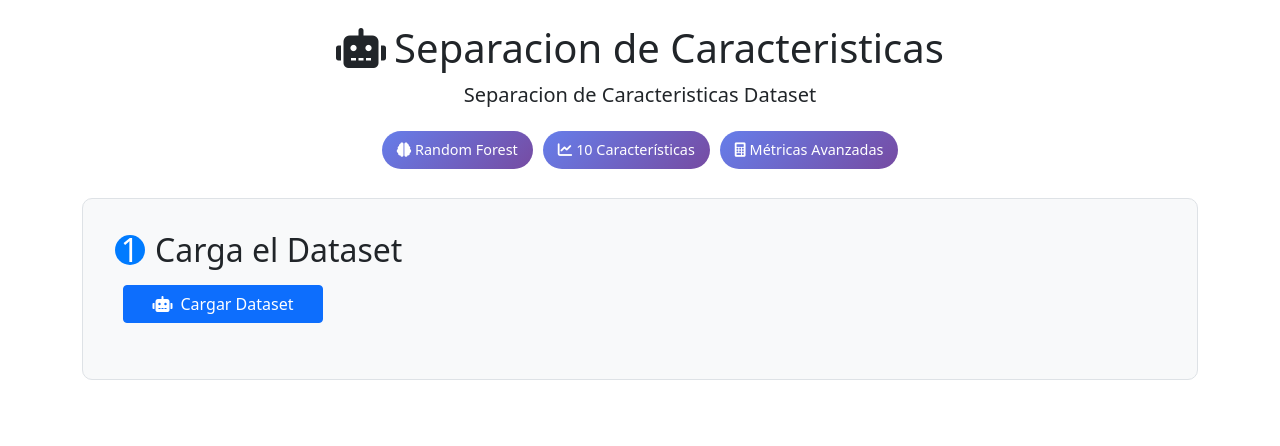
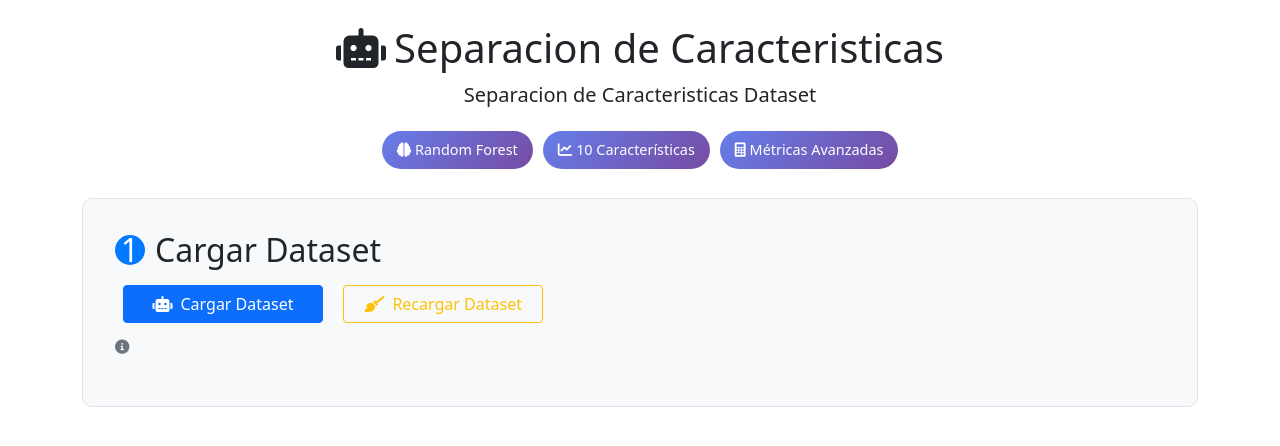
Before and after one commit to dandark666/api-sepa, a Django app: page / in a window 1280 px wide. Shown: the top 446 px of the page. Run offline with Django 5.2, Linux system fonts and the light colour scheme.

Commit message:
Update index.html

```diff
--- a/templates/index.html
+++ b/templates/index.html
@@ -110,12 +110,18 @@
             </div>
         </div>
 
-        <!-- Paso 1: Cargar Modelos -->
+         <!-- Paso 1: Cargar Modelos -->
         <div class="section">
-            <h2><span class="step-number">1</span>Carga el Dataset</h2>
+            <h2><span class="step-number">1</span>Cargar Dataset</h2>
             <button onclick="cargarDataset()" class="btn btn-primary btn-step">
                 <i class="fas fa-robot me-2"></i>Cargar Dataset
             </button>
+            <button onclick="limpiarCache()" class="btn btn-outline-warning btn-step">
+                <i class="fas fa-broom me-2"></i>Recargar Dataset
+            </button>
+            <div class="performance-info">
+                <i class="fas fa-info-circle me-1"></i>
+            </div>
             <div id="cargarResult" class="mt-3"></div>
         </div>
 
```
